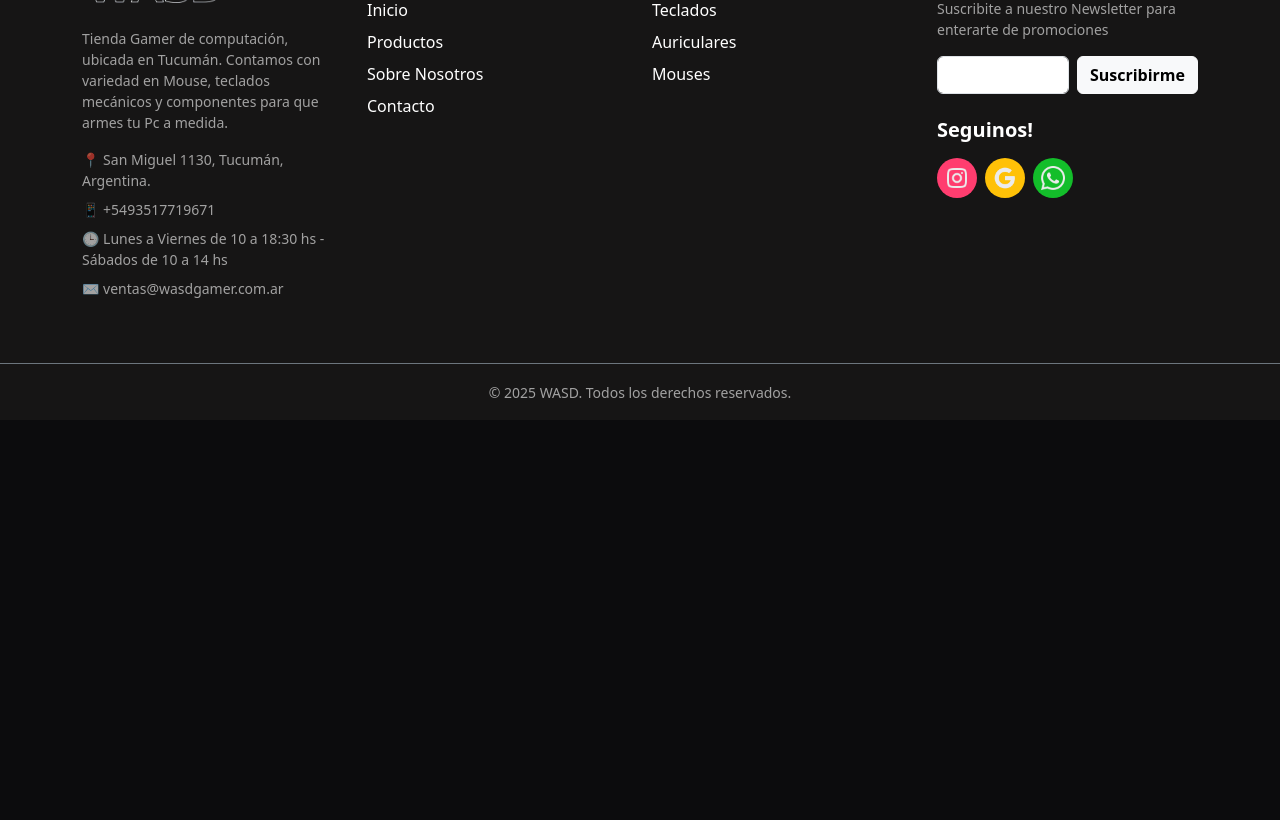
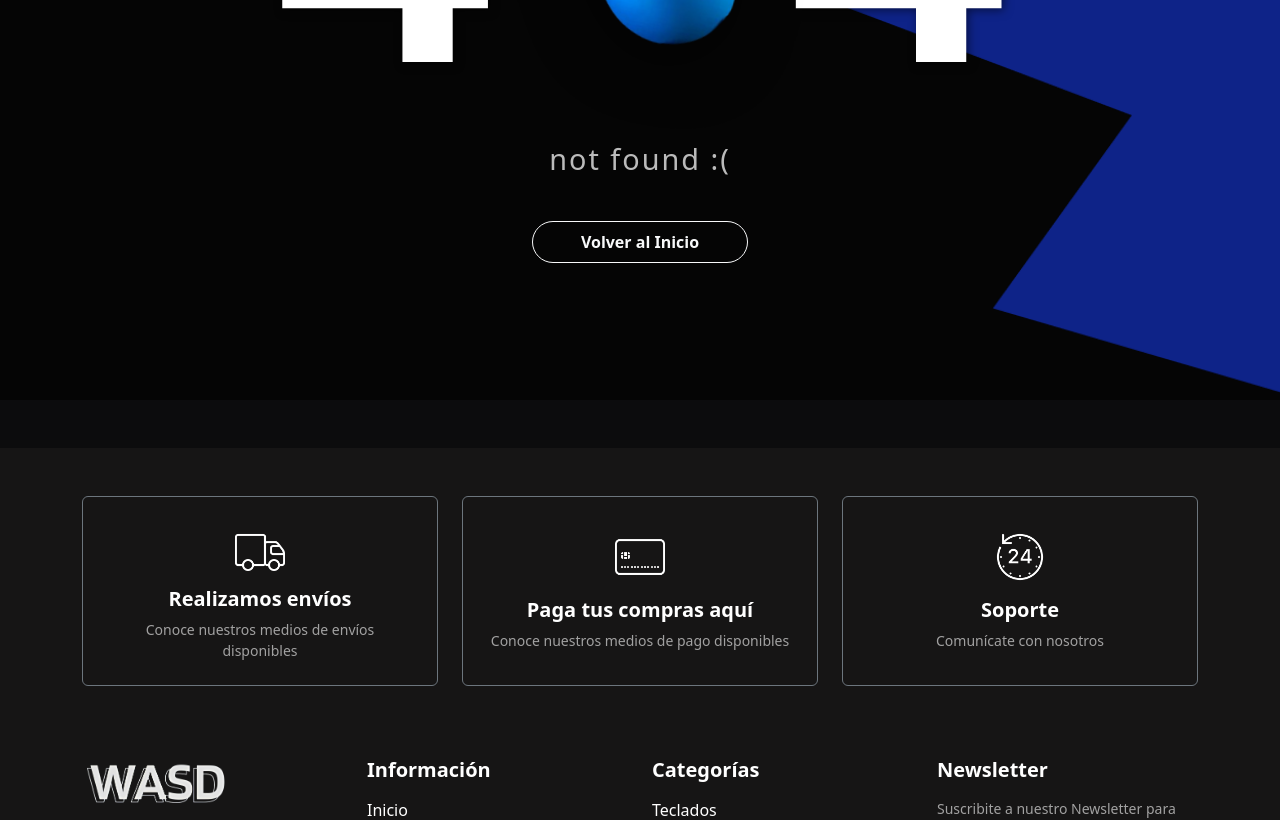
Before and after one commit to matiaspele/2FPS-Project, a React (Vite) app: page /error404 in a window 1280 px wide. Shown: the part 400-1220 px from the top of the page. Before the commit the page ends 820 px from the top, so only its background shows below. Built offline with nearby package versions, Linux system fonts and the light colour scheme.

Commit message:
se agrego hover a targetas de footer y tambien ya no aparecen en pantallas pequeñas, al clickearlas sale el error404 y tambein vuelve al inicio al clickear el boton de error404

```diff
--- a/src/components/Error404.jsx
+++ b/src/components/Error404.jsx
@@ -7,12 +7,12 @@ import '../css/Error404.css';
 
 import mouseImage from '../assets/mousegamer.png';
 import bgVector from '../assets/Vector.png';
+import { Link as Linkerror404 } from 'react-router-dom';
 
 const Error404 = () => {
   return (
 
     <div className="error-container d-flex justify-content-center align-items-center w-100">
-
 
       <img
         src={bgVector}
@@ -39,9 +39,13 @@ const Error404 = () => {
         <div className="text-center mt-3">
           <p className="error-text">not found :(</p>
 
-          <button className="btn btn-outline-light mt-4 rounded-pill px-5 py-2 fw-bold">
+         <Linkerror404
+            to="/"
+            className="btn btn-outline-light mt-4 rounded-pill px-5 py-2 fw-bold"
+          >
             Volver al Inicio
-          </button>
+          </Linkerror404>
+
         </div>
 
       </div>
--- a/src/components/footer.jsx
+++ b/src/components/footer.jsx
@@ -12,6 +12,7 @@ import wasdLogo from '../assets/wasd.png';
 import instagramIcon from '../assets/instagram.png';
 import googleIcon from '../assets/icons8-logo-de-google-96.png';
 import whatsappIcon from '../assets/whatsapp.png';
+import { Link as LinkFooter } from 'react-router-dom';
 
 const Footer = () => {
   return (
@@ -19,35 +20,42 @@ const Footer = () => {
     <footer className="wasd-footer mt-5 pt-5">
       <div className="container">
 
-        {/*Iconos de servicio*/}
-        <div className="row mb-5 text-center">
+{/*Targetas*/}
+<div className="row mb-5 text-center d-none d-md-flex">
 
 {/* Envíos */}
   <div className="col-12 col-lg-4 mb-4">
-            <div className="border border-secondary p-4 h-100 d-flex flex-column align-items-center justify-content-center rounded">
+    <LinkFooter to="error404" className="text-decoration-none">
+      <div className="service-card border border-secondary p-4 h-100 d-flex flex-column align-items-center justify-content-center rounded">
         <img src={camionIcon} alt="Envíos" width="50" className="mb-3 footer-icon-invert" />
-              <h5 className="fw-bold">Realizamos envíos</h5>
+        <h5 className="fw-bold text-white">Realizamos envíos</h5>
         <small className="text-white-50">Conoce nuestros medios de envíos disponibles</small>
       </div>
+    </LinkFooter>
   </div>
 
 {/* Pagos */}
   <div className="col-12 col-lg-4 mb-4">
-            <div className="border border-secondary p-4 h-100 d-flex flex-column align-items-center justify-content-center rounded">
+    <LinkFooter to="error404" className="text-decoration-none">
+      <div className="service-card border border-secondary p-4 h-100 d-flex flex-column align-items-center justify-content-center rounded">
         <img src={tarjetaIcon} alt="Pagos" width="50" className="mb-3 footer-icon-invert" />
-              <h5 className="fw-bold">Paga tus compras aquí</h5>
+        <h5 className="fw-bold text-white">Paga tus compras aquí</h5>
         <small className="text-white-50">Conoce nuestros medios de pago disponibles</small>
       </div>
+    </LinkFooter>
   </div>
 
-          {/*Soporte */}
+{/* Soporte */}
   <div className="col-12 col-lg-4 mb-4">
-            <div className="border border-secondary p-4 h-100 d-flex flex-column align-items-center justify-content-center rounded">
+    <LinkFooter to="error404" className="text-decoration-none">
+      <div className="service-card border border-secondary p-4 h-100 d-flex flex-column align-items-center justify-content-center rounded">
         <img src={supportIcon} alt="Soporte 24hs" width="50" className="mb-3 footer-icon-invert" />
-              <h5 className="fw-bold">Soporte</h5>
+        <h5 className="fw-bold text-white">Soporte</h5>
         <small className="text-white-50">Comunícate con nosotros</small>
       </div>
+    </LinkFooter>
   </div>
+
 </div>
 
         {/* SECCIÓN PRINCIPAL */}
@@ -95,7 +103,7 @@ const Footer = () => {
           </div>
 
           {/*  4 Newsletter */}
-          <div className="col-12 col-md-3 mb-4">
+          <div className="col-12 col-md-3 mb-4 ">
             <h5 className="fw-bold mb-3">Newsletter</h5>
             <p className="small text-white-50">Suscribite a nuestro Newsletter para enterarte de promociones</p>
             <form className="d-flex mb-4">
--- a/src/css/footer.css
+++ b/src/css/footer.css
@@ -52,3 +52,33 @@
     transition: 0.5s;
     opacity: 0.5;
 }
+
+/* hover cartas  */
+
+.service-card {
+    transition: all 0.3s ease;
+    cursor: pointer;
+    text-decoration: none;
+    color: inherit;
+    display: block;
+}
+
+
+.service-card:hover {
+    background-color: #ffffff !important;
+    border-color: #ffffff !important;
+}
+
+
+.service-card:hover h5,
+.service-card:hover small {
+    color: #000000 !important;
+}
+
+.service-card:hover .text-white-50 {
+    color: #000000 !important;
+}
+
+.service-card:hover .footer-icon-invert {
+    filter: invert(0) brightness(0);
+}
--- a/src/routes/RoutesPrincipal.jsx
+++ b/src/routes/RoutesPrincipal.jsx
@@ -3,6 +3,7 @@ import LoginScreen from "../views/LoginScreen";
 import HomeScreen from "../views/HomeScreen";
 import RegisterScreen from "../views/RegisterScreen";
 import AdminScreen from "../views/AdminScreeen";
+import Error404 from "../components/Error404"
 
 const RoutesPrincipal = () => {
   return (
@@ -11,6 +12,7 @@ const RoutesPrincipal = () => {
         <Route path="login" element={<LoginScreen/>}/>
         <Route path="register" element={<RegisterScreen/>}/>
         <Route path="admin" element={<AdminScreen/>}/>
+       <Route path="error404" element={<Error404/>}/>
     </Routes>
   )
 }
```
Also changed, not shown: 1 other file (tests, documents, lock files or other folders). Lines whose indentation alone changed are shown as unchanged.
